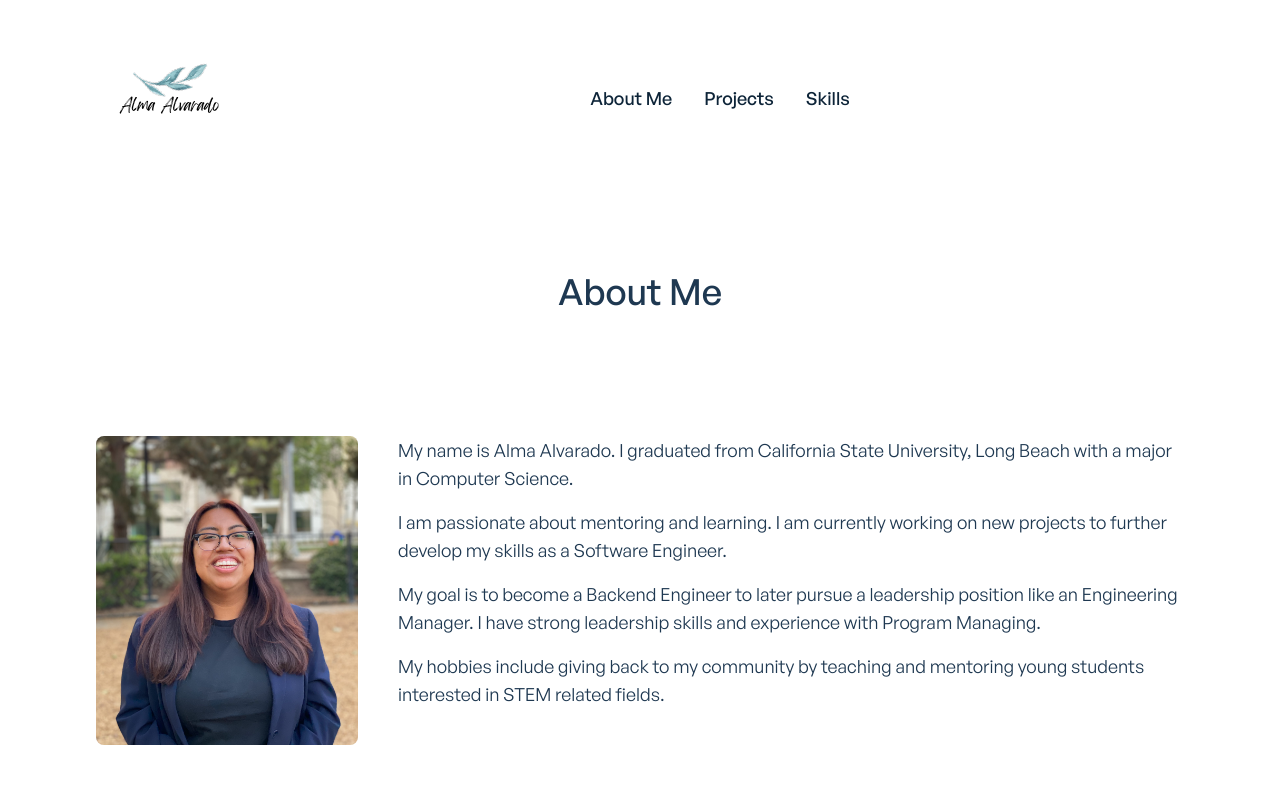
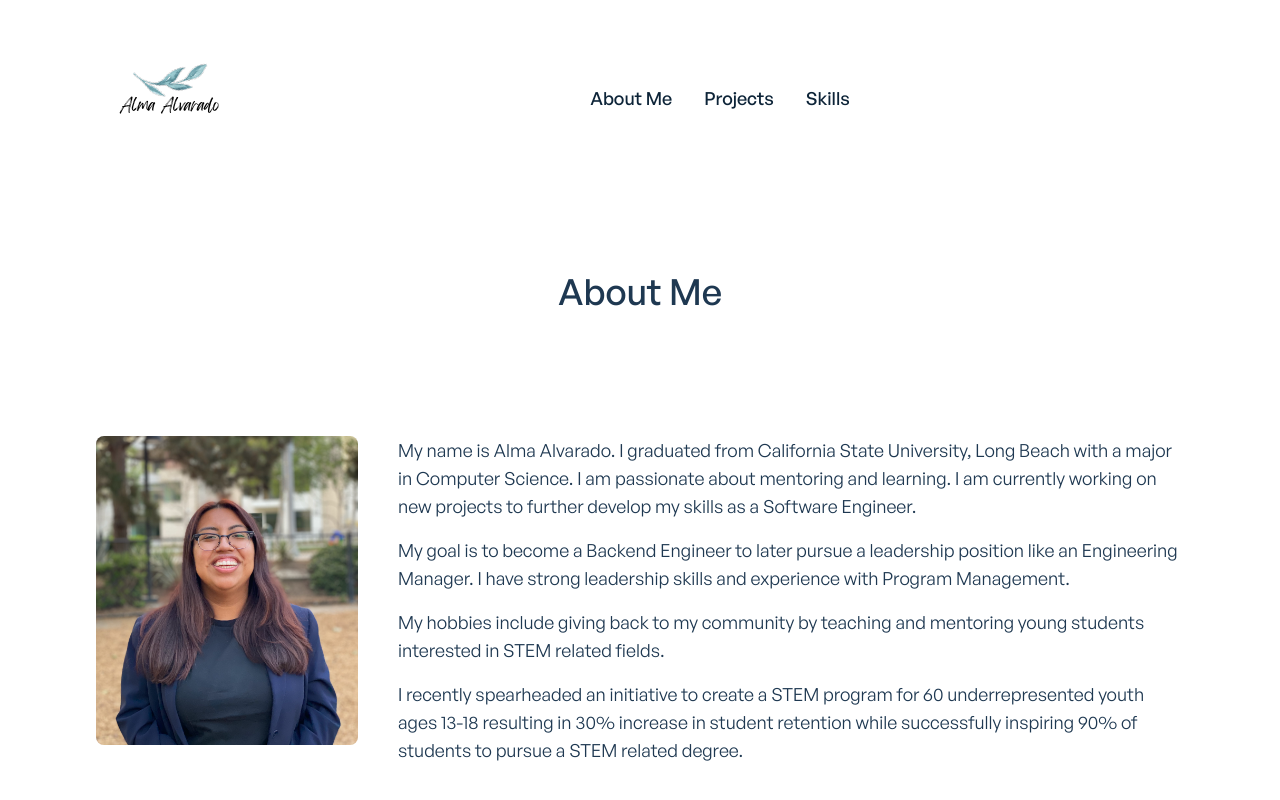
Before and after one commit to almaavocado/PersonalWebsite, a React (Create React App) app: page /about in a window 1280 px wide. Shown: the top 800 px of the page. Built offline with nearby package versions, Linux system fonts and the light colour scheme.

Commit message:
adding new resume and logo

```diff
--- a/public/index.html
+++ b/public/index.html
@@ -12,6 +12,15 @@
 		<link rel="apple-touch-icon" href="appLogo.png" />
 
 		<link rel="manifest" href="appLogo.png" />
+		<meta property="og:URL" content="%PUBLIC_URL%/apple-touch-icon" />
+
+		<meta property="og:type" content=" Wesbite " />
+
+		<meta property="og:title" content="Alma's Portfolio" />
+
+		<meta property="og:description" content="Personal Web site created using React" />
+
+		<meta property="og:image" content="%PUBLIC_URL%/apple-touch-icon" />
 
 		<title>Alma Alvarado</title>
 	</head>
--- a/src/components/shared/AppBanner.js
+++ b/src/components/shared/AppBanner.js
@@ -1,7 +1,7 @@
 import React from 'react';
 import { FiArrowDownCircle } from 'react-icons/fi';
 import developer from '../../images/AppBannerDeveloperPic.png';
-import Resume from '../../files/Alma Alvarado Resume.pdf';
+import Resume from '../../files/Alma Alvarado-Resume.pdf';
 import { motion } from 'framer-motion';
 
 const AppBanner = () => {
--- a/src/data/aboutMeData.js
+++ b/src/data/aboutMeData.js
@@ -4,18 +4,19 @@ import React from 'react';
 export const aboutMeData = [
 	{
 		id: 1,
-		bio: 'My name is Alma Alvarado. I graduated from California State University, Long Beach with a major in Computer Science.',
+		bio: 'My name is Alma Alvarado. I graduated from California State University, Long Beach with a major in Computer Science. I am passionate about mentoring and learning. I am currently working on new projects to further develop my skills as a Software Engineer.',
 	},
+
 	{
 		id: 2,
-		bio: 'I am passionate about mentoring and learning. I am currently working on new projects to further develop my skills as a Software Engineer.',
+		bio: 'My goal is to become a Backend Engineer to later pursue a leadership position like an Engineering Manager. I have strong leadership skills and experience with Program Management.',
 	},
 	{
 		id: 3,
-		bio: 'My goal is to become a Backend Engineer to later pursue a leadership position like an Engineering Manager. I have strong leadership skills and experience with Program Managing.',
+		bio: 'My hobbies include giving back to my community by teaching and mentoring young students interested in STEM related fields.',
 	},
 	{
 		id: 4,
-		bio: 'My hobbies include giving back to my community by teaching and mentoring young students interested in STEM related fields.',
+		bio: "I recently spearheaded an initiative to create a STEM program for 60 underrepresented youth ages 13-18 resulting in 30% increase in student retention while successfully inspiring 90% of students to pursue a STEM related degree."
 	},
 ];
--- a/src/pages/Skills.js
+++ b/src/pages/Skills.js
@@ -1,22 +1,25 @@
 /* eslint-disable jsx-a11y/alt-text */
 import React from 'react';
-import { SiAnaconda, SiFigma, SiGithub, SiGooglecloud, SiGooglemaps, SiJetbrains } from "react-icons/si";
+import {
+	SiAnaconda,
+	SiGithub,
+	SiGooglecloud,
+	SiGooglemaps,
+	SiJetbrains,
+	SiReplit,
+	SiVisualstudiocode,
+	SiIntellijidea,
+	SiGooglecolab,
+	SiJirasoftware,
+ } from "react-icons/si";
 import {
   DiJavascript1,
   DiReact,
   DiPython,
   DiGit,
   DiJava,
-  DiJira,
 } from "react-icons/di";
-
-import {
-	SiReplit,
-	SiVisualstudiocode,
-	SiIntellijidea,
-	SiGooglecolab,
-  } from "react-icons/si";
-
+import { FiFigma } from "react-icons/fi";
 
 const socialLinks = [
 	{
@@ -47,7 +50,7 @@ const socialLinks = [
 	},
 	{
 		id: 6,
-		icon: <DiJira />,
+		icon: <SiJirasoftware />,
 		url: "https://www.atlassian.com/software/jira",
 	},
 	{
@@ -103,7 +106,7 @@ const toolLinks = [
 	},
 	{
 		id: 7,
-		icon: <SiFigma />,
+		icon: <FiFigma />,
 		url: "https://www.figma.com/",
 	},
 
```
Also changed, not shown: 2 other files (tests, documents, lock files or other folders).
